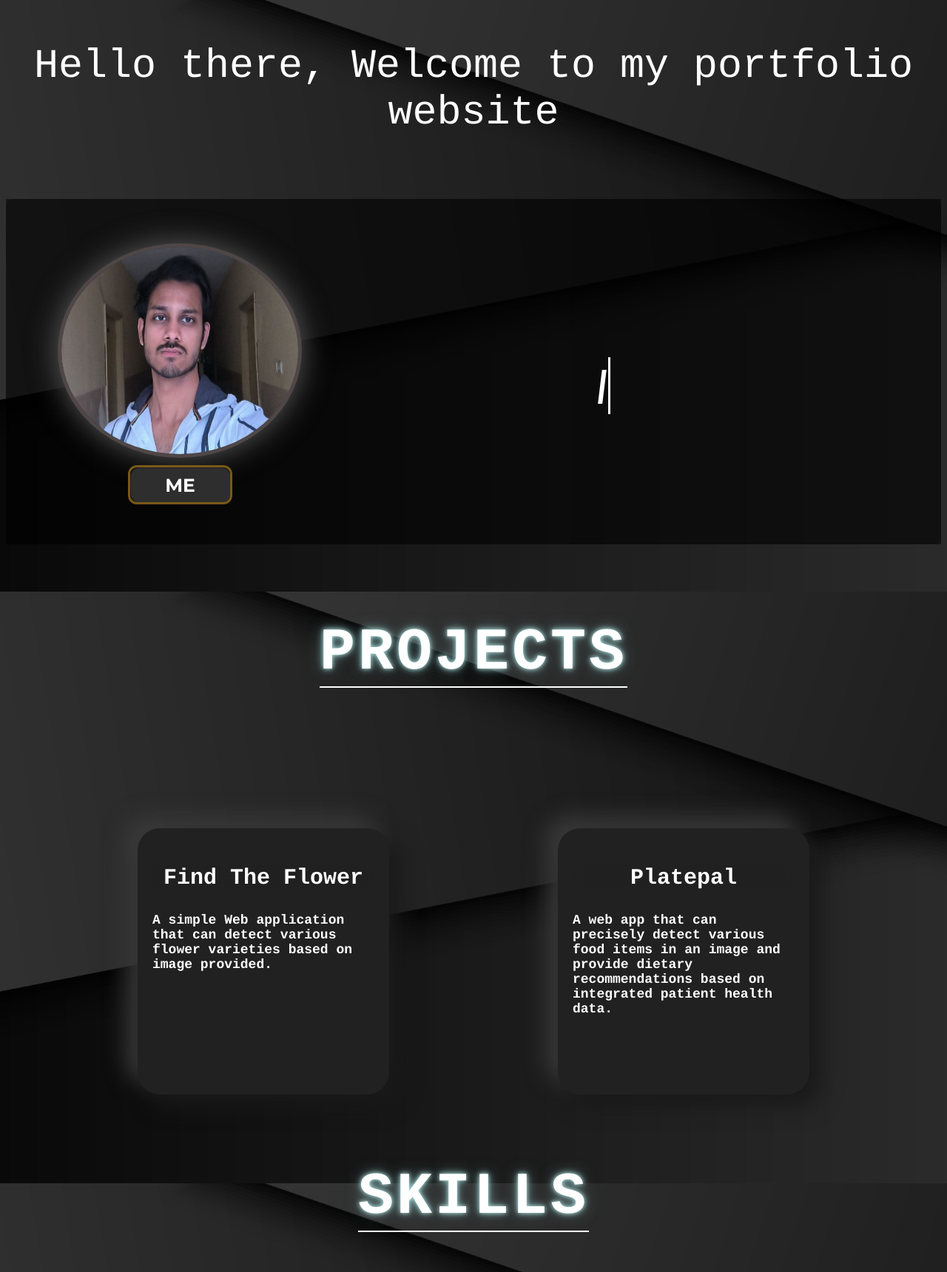
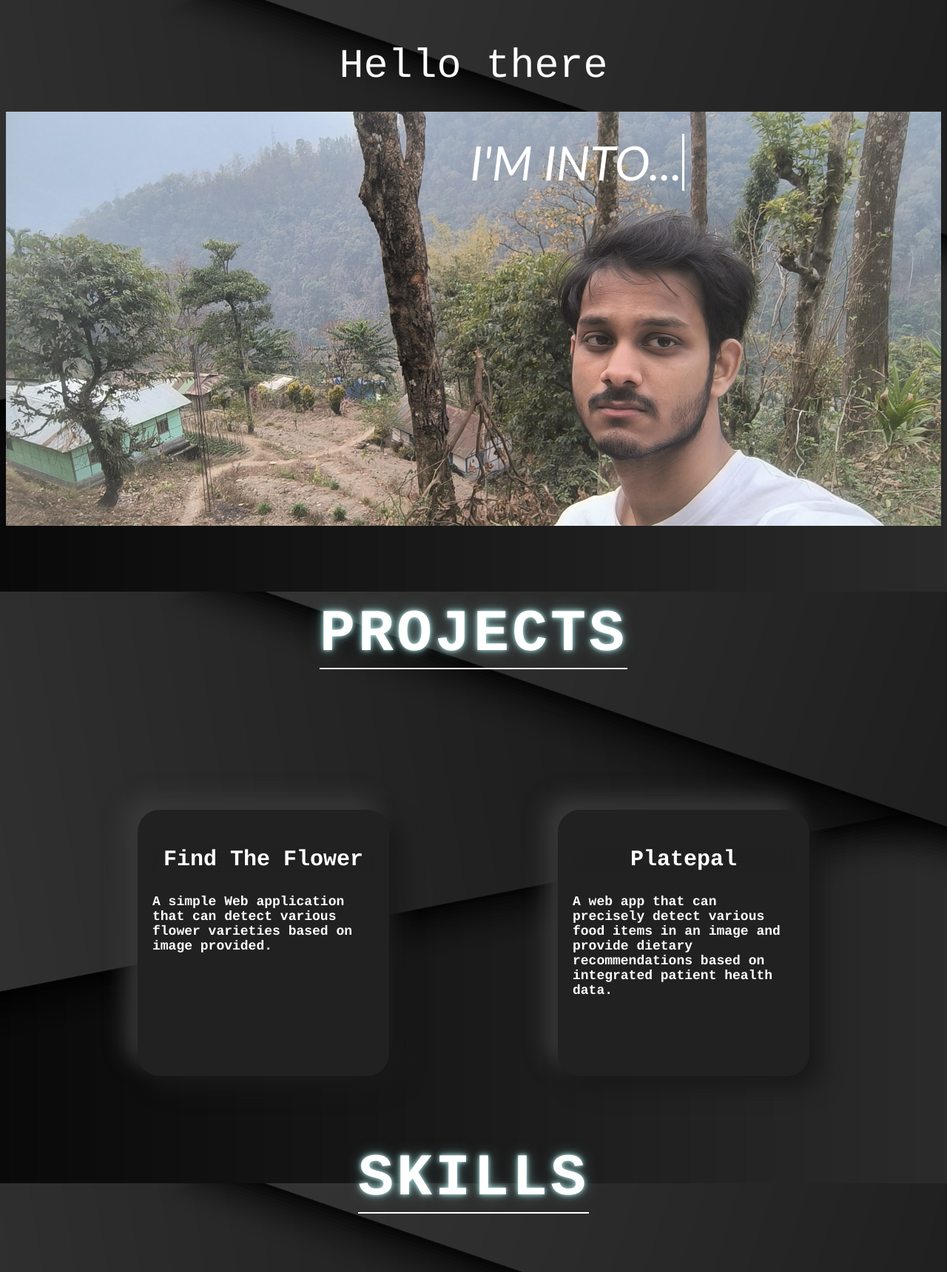
Before and after one commit to vegam05/portfolio, a Django app: page / in a window 1280 px wide. Shown: the top 1720 px of the page at 74% size. Run offline with Django 4.2, Linux system fonts and the light colour scheme.

Commit message:
changed the profile block

```diff
--- a/portfolio/templates/home.html
+++ b/portfolio/templates/home.html
@@ -36,19 +36,9 @@
 
     <header>
       <div class="header">
-        <div class="welcome-text">Hello there, Welcome to my portfolio website</div>
+        <div class="welcome-text">Hello there</div>
         <div class="profile-block">
           <div class="profile-column">
-            <img class="profile-img" src="static/images/myphoto1.jpg" alt="Your Photo">
-            <div class="container-button1">
-              <div class="hover bt-1"></div>
-              <div class="hover bt-2"></div>
-              <div class="hover bt-3"></div>
-              <div class="hover bt-4"></div>
-              <div class="hover bt-5"></div>
-              <div class="hover bt-6"></div>
-              <button1></button1>
-            </div>
           </div>
           <div class="typewriter-container">
             <div class="pfp_content"></div>
@@ -132,6 +122,12 @@
               <div class="skill-item">
                 <img src="static/icons/shell_script.png" alt="shell-script">
               </div>
+              <div class="skill-item">
+                <img src="static/icons/keras.png" alt="keras">
+              </div>
+              <div class="skill-item">
+                <img src="static/icons/java.png" alt="java">
+              </div>
 
           </div>
       </section>
@@ -182,7 +178,7 @@
                   ></path>
                 </svg>
               </a>
-              <div class="tooltip">GitHub</div>
+              <div class="tooltip" style="font-family:'Lucida Sans', 'Lucida Sans Regular', 'Lucida Grande', 'Lucida Sans Unicode', Geneva, Verdana, sans-serif;">GitHub</div>
             </li>
             <li class="icon-content">
               <a
@@ -226,9 +222,10 @@
                   ></path>
                 </svg>
               </a>
-              <div class="tooltip">Youtube</div>
+              <div class="tooltip" style="font-family:'Lucida Sans', 'Lucida Sans Regular', 'Lucida Grande', 'Lucida Sans Unicode', Geneva, Verdana, sans-serif;">YouTube</div>
             </li>
           </ul>
+          <p style="margin: 10px;font-size: 14px; font-family: 'Lucida Sans', 'Lucida Sans Regular', 'Lucida Grande', 'Lucida Sans Unicode', Geneva, Verdana, sans-serif;">Designed and Developed by Kirti Raj |© 2024 All rights reserved</p>
     </footer>
     <script>
       document.addEventListener('DOMContentLoaded', function()
@@ -245,7 +242,7 @@
        document.body.style.overflow = 'visible';
 
        document.addEventListener('DOMContentLoaded', function(event) {
-       var dataText = ["I'm Kirti Raj", "I'm into...","Machine Learning","Deep Learning","Artificial Intelligence", "WebDev", "Data Science","Bodybuilding","Gaming"];
+       var dataText = ["Kirti Raj this side", "I'm into...","Machine Learning","Deep Learning","Artificial Intelligence", "WebDev", "Data Science","Bodybuilding","Gaming"];
 
       function typeWriter(text, i, fnCallback)
       {
@@ -310,6 +307,8 @@
     document.addEventListener("DOMContentLoaded", function() {
     const projectsHeading = document.querySelector('.projects-heading');
     const skillsHeading = document.querySelector('.skills');
+    const projectCards = document.querySelectorAll('.card'); // Select all the project cards
+    const skillItems = document.querySelectorAll('.skill-item'); // Select all skill items
 
     function handleScroll() {
         const projectsSection = document.getElementById('projects');
@@ -317,17 +316,23 @@
         const screenPosition = window.innerHeight / 1.3;
 
         // Function to toggle the class based on scroll position
-        function toggleAnimation(section, heading) {
+        function toggleAnimation(section, heading, elements) {
             const sectionPosition = section.getBoundingClientRect();
             if (sectionPosition.top < screenPosition && sectionPosition.bottom > 0) {
                 heading.classList.add('slide-in');
+                elements.forEach((element, index) => {
+                    setTimeout(() => {
+                        element.classList.add('slide-up');
+                    }, index * 150); // Stagger the animations slightly
+                });
             } else {
-                heading.classList.remove('slide-in'); // Remove class when heading is out of view
+                heading.classList.remove('slide-in');
+                elements.forEach(element => element.classList.remove('slide-up'));
             }
         }
 
-        toggleAnimation(projectsSection, projectsHeading);
-        toggleAnimation(skillsSection, skillsHeading);
+        toggleAnimation(projectsSection, projectsHeading, projectCards);
+        toggleAnimation(skillsSection, skillsHeading, skillItems);
     }
 
     window.addEventListener('scroll', handleScroll);
--- a/static/css/styles.css
+++ b/static/css/styles.css
@@ -356,10 +356,10 @@ nav {
   height: auto;
   min-height: 400px;
   background-size: cover;
-  /*background-image: url('../images/conta_back.jpg') ;*/
   background-position: scroll center;
   background-repeat: no-repeat;
 }
+/*Welcome text starts*/
 .welcome-text {
   font-size: 55px;
   font-weight: bold;
@@ -377,240 +377,41 @@ nav {
   display: flex;
   align-items: center;
   justify-content: flex-start;
-  margin-top: 85px;
-  padding: 60px;
+  margin-top: 30px;
+  padding: 30px;
   z-index: 1;
-  background-color: rgba(0, 0, 0, 0.5);
+  background-image: url('../images/myphoto5.jpg');
   margin-bottom: -50px;
+  background-size: cover;
+  background-position: center;
+  background-repeat: no-repeat;
+  height: 500px;
 }
 
-.profile-block::before {
-  content: '';
-  position: absolute;
-  top: 0;
-  left: 0;
-  width: 100%;
-  height: 100%;
-  background-color: rgba(0, 0, 0, 0.2);
-  z-index: -1;
-  border-radius: 10px;
-}
 .profile-column {
   display: flex;
   flex-direction: column;
-  align-items: center; /* This centers the children horizontally */
+  align-items: flex-start; /* Change from center to flex-start */
   margin-right: 50px;
-  width: 300px; /* Set this to match the width of your profile image */
-}
-
-.profile-img {
-  width: 320px;
-  height: 280px;
-  margin-right: 50px;
-  margin-left: 100px;
-  margin-bottom: 10px;
-  animation: fadeIn 1.5s ease-out;
-  animation-delay: 1.5s;
-  animation-fill-mode: forwards;
-  opacity: 0;
-  border-radius: 50%;
-  border: 5px solid;
-  background: linear-gradient(to right, rgb(0, 0, 0), rgb(91, 89, 85));
-  filter: drop-shadow(0 0 20px #5d5c5c);
-  -webkit-background-clip: padding-box;
-  background-clip: padding-box;
-}
-.container-button1 {
-  display: grid;
-  grid-template-columns: 1fr 1fr 1fr;
-  grid-template-rows: 1fr 1fr;
-  grid-template-areas: "bt-1 bt-2 bt-3"
-    "bt-4 bt-5 bt-6";
-  position: relative;
-  perspective: 800;
-  padding: 0;
-  width: 90px;
-  height: 47px;
-  transition: all 0.3s ease-in-out;
-  z-index: 5;
-  cursor: pointer;
-}
-
-
-
-.hover {
-  position: absolute;
-  width: 100%;
-  height: 100%;
-  z-index: 200;
-}
-
-.bt-1 {
-  grid-area: bt-1;
-}
-
-.bt-2 {
-  grid-area: bt-2;
-}
-
-.bt-3 {
-  grid-area: bt-3;
-}
-
-.bt-4 {
-  grid-area: bt-4;
-}
-
-.bt-5 {
-  grid-area: bt-5;
-}
-
-.bt-6 {
-  grid-area: bt-6;
-}
-
-.bt-1:hover ~ button1 {
-  transform: rotateX(15deg) rotateY(-15deg) rotateZ(0deg);
-  box-shadow: -2px -2px #18181888;
-}
-
-.bt-1:hover ~ button1::after {
-  animation: shake 0.5s ease-in-out 0.3s;
-  text-shadow: -2px -2px #18181888;
-}
-
-.bt-3:hover ~ button1 {
-  transform: rotateX(15deg) rotateY(15deg) rotateZ(0deg);
-  box-shadow: 2px -2px #18181888;
-}
-
-.bt-3:hover ~ button1::after {
-  animation: shake 0.5s ease-in-out 0.3s;
-  text-shadow: 2px -2px #18181888;
-}
-
-.bt-4:hover ~ button1 {
-  transform: rotateX(-15deg) rotateY(-15deg) rotateZ(0deg);
-  box-shadow: -2px 2px #18181888;
-}
-
-.bt-4:hover ~ button1::after {
-  animation: shake 0.5s ease-in-out 0.3s;
-  text-shadow: -2px 2px #18181888;
-}
-
-.bt-6:hover ~ button1 {
-  transform: rotateX(-15deg) rotateY(15deg) rotateZ(0deg);
-  box-shadow: 2px 2px #18181888;
-}
-
-.bt-6:hover ~ button1::after {
-  animation: shake 0.5s ease-in-out 0.3s;
-  text-shadow: 2px 2px #18181888;
-}
-
-.hover:hover ~ button1::before {
-  background: transparent;
-}
-
-.hover:hover ~ button1::after {
-  content: "Vegam";
-  top: -150%;
-  transform: translate(-50%, 0);
-  font-size: 34px;
-  color: #ffffff;
-}
-
-button1 {
-  position: absolute;
-  padding: 0;
-  width: 135px;
-  height: 47px;
-  background: transparent;
-  font-size: 17px;
-  font-weight: 900;
-  border: 3px solid #7a5917;
-  border-radius: 12px;
-  transition: all 0.3s ease-in-out;
-}
-
-button1::before {
-  content: "";
-  position: absolute;
-  top: 50%;
-  left: 50%;
-  transform: translate(-50%, -50%);
-  width: 135px;
-  height: 47px;
-  background-color: #2e2e2e;
-  border-radius: 12px;
-  transition: all 0.3s ease-in-out;
-  z-index: -1;
-}
-
-button1::after {
-  content: "ME";
-  position: absolute;
-  top: 50%;
-  left: 50%;
-  transform: translate(-50%, -50%);
-  width: 135px;
-  height: 47px;
-  background-color: transparent;
-  font-size: 17px;
-  font-weight: 900;
-  line-height: 47px;
-  color: #ffffff;
-  border: none;
-  border-radius: 12px;
-  transition: all 0.3s ease-in-out;
-  z-index: 2;
-  font-family: "Montserrat", sans-serif;
-  font-size: 25px;
-}
-
-@keyframes shake {
-  0% {
-    left: 45%;
-  }
-
-  25% {
-    left: 54%;
-  }
-
-  50% {
-    left: 48%;
-  }
-
-  75% {
-    left: 52%;
-  }
-
-  100% {
-    left: 50%;
-  }
+  width: 300px;
 }
 
 .typewriter-container {
-  width: 290px;
-  height: 2.4em;
-  overflow: none;
-  flex: 1;
-  max-width: calc(100% - 350px);
-  height: 2.4em;
-  overflow: none;
+  width: 100%;
+  height: 100%;
+  overflow: hidden;
+  align-self: flex-start; /* Add this line */
+   /* Add some left margin */
 }
-
 
 .pfp_content {
   font-size: 4em;
-  color: rgb(99, 91, 91);
+  color: #ffffff;
   text-transform: uppercase;
   white-space: nowrap;
-  font-family:'Gill Sans', 'Gill Sans MT', Calibri, 'Trebuchet MS', sans-serif;
+  font-family: 'Gill Sans', 'Gill Sans MT', Calibri, 'Trebuchet MS', sans-serif;
   animation: fadeIn 3s ease-out;
   font-style: oblique;
-  color: #ffffff;
 }
 
 .pfp_content span {
@@ -694,6 +495,13 @@ button1::after {
   padding: 20px;
   margin: 20px;
   font-size: 18px;
+  opacity:0;
+  transform: translateY(50px); /* Start slightly below */
+  transition: transform 0.5s ease-out, opacity 0.5s ease-out;
+ }
+
+ .card.slide-up {
+  animation: slide-up 0.6s ease-out forwards;
  }
  .card .heading{
   font-weight: 700;
@@ -793,8 +601,15 @@ button1::after {
   border: 2px solid #ffffff; /* Thin white border */
   border-radius: 20px; /* Slightly rounded corners */
   background-color: transparent; /* Initially transparent */
-  transition: background-color 0.3s ease-in-out, transform 0.3s ease-in-out; /* Smooth transition */
+  transition: background-color 0.3s ease-in-out, transform 0.5s ease-out, opacity 0.5s ease-out; /* Combined all transitions */
+  opacity: 0; /* Hidden initially */
+  transform: translateY(50px); /* Start slightly below */
 }
+
+.skill-item.slide-up {
+  animation: slide-up 0.6s ease-out forwards;
+}
+
 
 .skill-item img {
   max-width: 125px; /* Set the maximum width of the logos */
@@ -842,7 +657,7 @@ button1::after {
 footer {
   color: white;
   text-align: center;
-  padding: 2em 0;
+  padding: 0em 0;
   display: flex;
   flex-direction: column;
   align-items: center;
@@ -995,3 +810,13 @@ html {
       text-align: center;
   }
 }
+@keyframes slide-up {
+  0% {
+    transform: translateY(50px);
+    opacity: 0;
+  }
+  100% {
+    transform: translateY(0);
+    opacity: 1;
+  }
+}
```
Also changed, not shown: static/icons/java.png (added), static/icons/keras.png (added), static/images/myphoto2.jpg (added), static/images/myphoto3.jpg (added), static/images/myphoto4.jpg (added), static/images/myphoto5.jpg (added).
